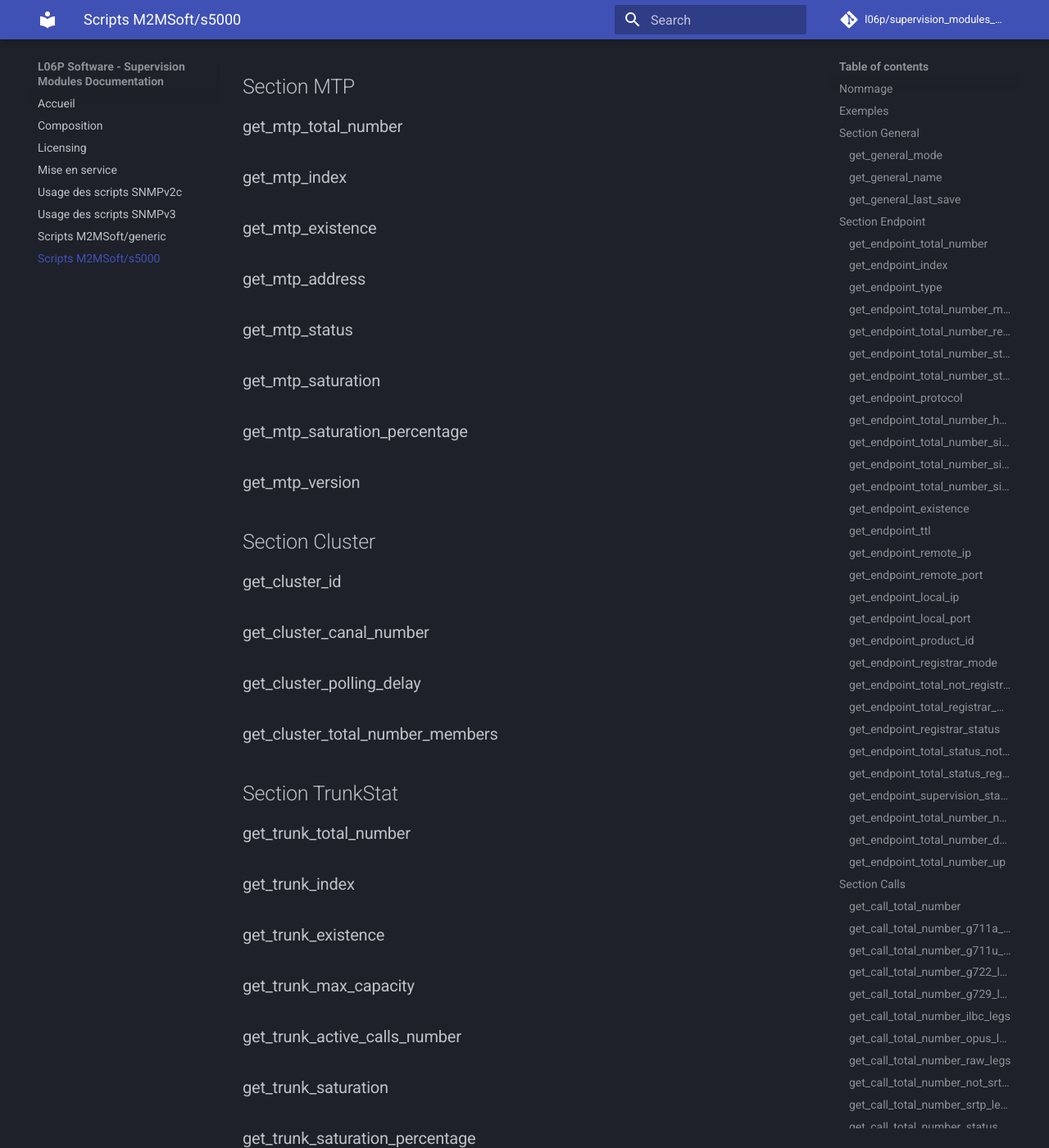
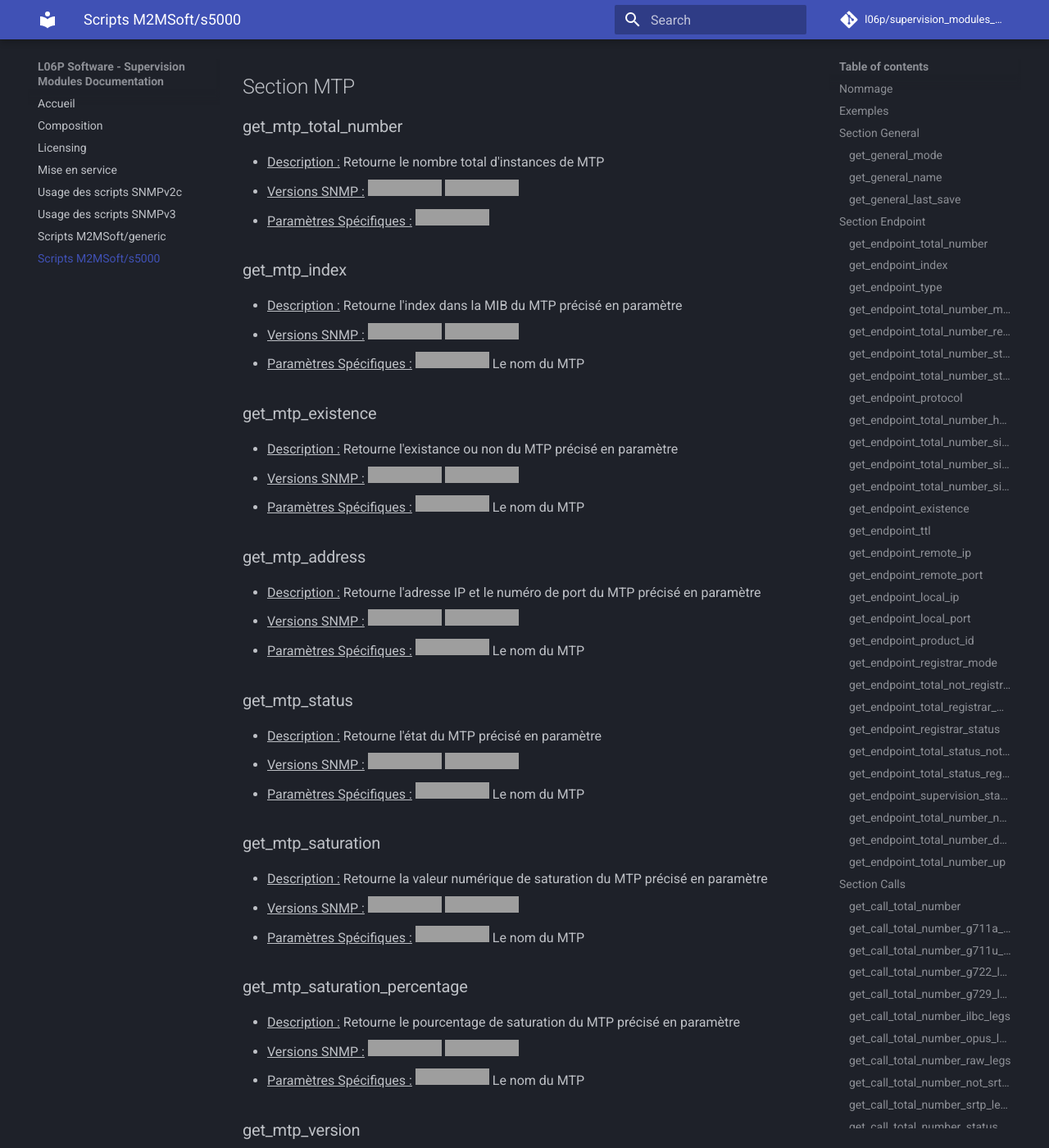
Before and after one commit to l06p/supervision_modules_documentation, an MkDocs documentation site: the page built from docs/scripts_m2msoft_s5000.md, in a window 1280 px wide and 1400 px high, scrolled down 9980 px. Shown: the whole window at 82% size. Built offline with MkDocs 1.6.1 and Material for MkDocs 9.7.7, drawn with Linux system fonts in a browser that asks for light colours; comment, search, counter and statistics services are not loaded; some of the changed text lies outside the part shown; grey boxes are pictures that could not be loaded.

Commit message:
Mise à jour de la section Scripts M2MSoft/S5000

```diff
--- a/docs/scripts_m2msoft_s5000.md
+++ b/docs/scripts_m2msoft_s5000.md
@@ -286,20 +286,44 @@ OK: There are currently 9 Calls |
 ## Section MTP
 
 ###  get_mtp_total_number
+  * <u>Description :</u> Retourne le nombre total d'instances de MTP
+  * <u>Versions SNMP :</u> ![SNMPv2c](https://custom-icon-badges.demolab.com/badge/SNMPv2c-royalblue.svg?logo=activity&logoSource=feather) ![SNMPv3](https://custom-icon-badges.demolab.com/badge/SNMPv3-olivedrab.svg?logo=activity&logoSource=feather)
+  * <u>Paramètres Spécifiques :</u> ![N/A](https://custom-icon-badges.demolab.com/badge/N/A-green.svg)
 
 ###  get_mtp_index
+  * <u>Description :</u> Retourne l'index dans la MIB du MTP précisé en paramètre
+  * <u>Versions SNMP :</u> ![SNMPv2c](https://custom-icon-badges.demolab.com/badge/SNMPv2c-royalblue.svg?logo=activity&logoSource=feather) ![SNMPv3](https://custom-icon-badges.demolab.com/badge/SNMPv3-olivedrab.svg?logo=activity&logoSource=feather)
+  * <u>Paramètres Spécifiques :</u> ![MTP_NAME](https://custom-icon-badges.demolab.com/badge/--n/----name-MTP__NAME-violet.svg) Le nom du MTP
 
 ###  get_mtp_existence
+  * <u>Description :</u> Retourne l'existance ou non du MTP précisé en paramètre
+  * <u>Versions SNMP :</u> ![SNMPv2c](https://custom-icon-badges.demolab.com/badge/SNMPv2c-royalblue.svg?logo=activity&logoSource=feather) ![SNMPv3](https://custom-icon-badges.demolab.com/badge/SNMPv3-olivedrab.svg?logo=activity&logoSource=feather)
+  * <u>Paramètres Spécifiques :</u> ![MTP_NAME](https://custom-icon-badges.demolab.com/badge/--n/----name-MTP__NAME-violet.svg) Le nom du MTP
 
 ###  get_mtp_address
+  * <u>Description :</u> Retourne l'adresse IP et le numéro de port du MTP précisé en paramètre
+  * <u>Versions SNMP :</u> ![SNMPv2c](https://custom-icon-badges.demolab.com/badge/SNMPv2c-royalblue.svg?logo=activity&logoSource=feather) ![SNMPv3](https://custom-icon-badges.demolab.com/badge/SNMPv3-olivedrab.svg?logo=activity&logoSource=feather)
+  * <u>Paramètres Spécifiques :</u> ![MTP_NAME](https://custom-icon-badges.demolab.com/badge/--n/----name-MTP__NAME-violet.svg) Le nom du MTP
 
 ###  get_mtp_status
+  * <u>Description :</u> Retourne l'état du MTP précisé en paramètre
+  * <u>Versions SNMP :</u> ![SNMPv2c](https://custom-icon-badges.demolab.com/badge/SNMPv2c-royalblue.svg?logo=activity&logoSource=feather) ![SNMPv3](https://custom-icon-badges.demolab.com/badge/SNMPv3-olivedrab.svg?logo=activity&logoSource=feather)
+  * <u>Paramètres Spécifiques :</u> ![MTP_NAME](https://custom-icon-badges.demolab.com/badge/--n/----name-MTP__NAME-violet.svg) Le nom du MTP
 
 ###  get_mtp_saturation
+  * <u>Description :</u> Retourne la valeur numérique de saturation du MTP précisé en paramètre
+  * <u>Versions SNMP :</u> ![SNMPv2c](https://custom-icon-badges.demolab.com/badge/SNMPv2c-royalblue.svg?logo=activity&logoSource=feather) ![SNMPv3](https://custom-icon-badges.demolab.com/badge/SNMPv3-olivedrab.svg?logo=activity&logoSource=feather)
+  * <u>Paramètres Spécifiques :</u> ![MTP_NAME](https://custom-icon-badges.demolab.com/badge/--n/----name-MTP__NAME-violet.svg) Le nom du MTP
 
 ###  get_mtp_saturation_percentage
+  * <u>Description :</u> Retourne le pourcentage de saturation du MTP précisé en paramètre
+  * <u>Versions SNMP :</u> ![SNMPv2c](https://custom-icon-badges.demolab.com/badge/SNMPv2c-royalblue.svg?logo=activity&logoSource=feather) ![SNMPv3](https://custom-icon-badges.demolab.com/badge/SNMPv3-olivedrab.svg?logo=activity&logoSource=feather)
+  * <u>Paramètres Spécifiques :</u> ![MTP_NAME](https://custom-icon-badges.demolab.com/badge/--n/----name-MTP__NAME-violet.svg) Le nom du MTP
 
 ###  get_mtp_version
+  * <u>Description :</u> Retourne le numéro de version du MTP précisé en paramètre
+  * <u>Versions SNMP :</u> ![SNMPv2c](https://custom-icon-badges.demolab.com/badge/SNMPv2c-royalblue.svg?logo=activity&logoSource=feather) ![SNMPv3](https://custom-icon-badges.demolab.com/badge/SNMPv3-olivedrab.svg?logo=activity&logoSource=feather)
+  * <u>Paramètres Spécifiques :</u> ![MTP_NAME](https://custom-icon-badges.demolab.com/badge/--n/----name-MTP__NAME-violet.svg) Le nom du MTP
 
 
 ## Section Cluster
```
